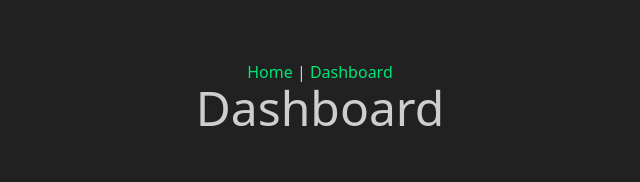
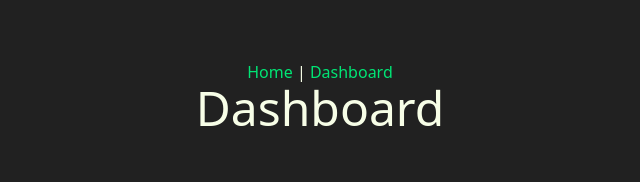
Before and after one commit to CuratorBot/Curator-Website, a Vue app: page /dashboard in a window 1280 px wide. Shown: the top 182 px of the page, without its empty margins (320-960 px from the left). Built offline with nearby package versions, Linux system fonts and the light colour scheme.

Commit message:
refactor some stuffs
- refactor all css code to use sass instead
- fix component names
- refactor all colours to use tailwind config colours instead

```diff
--- a/package.json
+++ b/package.json
@@ -17,6 +17,7 @@
     "autoprefixer": "^10.4.2",
     "postcss": "^8.4.8",
     "postcss-import": "^14.0.2",
+    "sass": "^1.49.9",
     "tailwindcss": "^3.0.23",
     "typescript": "^4.5.4",
     "vite": "^2.8.0",
--- a/src/App.vue
+++ b/src/App.vue
@@ -1,22 +1,11 @@
 <script lang="ts" setup>
-import TheNavbar from "@/components/TheNavBar.vue";
+import Navbar from '@/components/Navbar.vue';
 </script>
 
 <template>
-  <TheNavbar />
-  <div class="container">
-    <router-view></router-view>
-  </div>
+  <Navbar />
+  <router-view></router-view>
 </template>
 
-<style lang="css">
-#app {
-  text-align: center;
-  color: #cecece;
-  margin-top: 60px;
-}
-
-body {
-  background-color: #212121;
-}
+<style lang="scss">
 </style>
--- a/src/components/TheNavBar.vue
+++ b/src/components/Navbar.vue
@@ -1,12 +1,12 @@
-<template lang="">
-  <div id="nav">
+<template>
+  <div class="nav">
     <router-link to="/">Home</router-link> |
     <router-link to="/dashboard">Dashboard</router-link>
   </div>
 </template>
 <script lang="ts" setup></script>
-<style>
-a {
+<style lang="scss" scoped>
+.nav > a {
   @apply text-secondary-base;
 }
 </style>
--- a/src/main.ts
+++ b/src/main.ts
@@ -1,6 +1,8 @@
 import { createApp } from "vue";
 import App from "./App.vue";
 import { router } from "./router";
+
+import "./styles/main.scss"
 
 const app = createApp(App)
 
--- a/src/styles/main.css
+++ b/src/styles/main.scss
@@ -4,7 +4,10 @@
 @tailwind utilities;
 
 body {
-  /* @apply bg-color; */
+  @apply bg-primary-base;
+  @apply text-lime-50;
+  @apply mt-[60px];
+  @apply text-center;
 }
 
 /* Heading Sizes */
--- a/src/views/index.vue
+++ b/src/views/index.vue
@@ -2,8 +2,14 @@
 
 <template>
   <div class="home">
-    <h1><i class="fa-brands fa-discord"></i> Discord</h1>
+    <h1>
+      <i class="fa-brands fa-discord"></i> Discord
+    </h1>
   </div>
 </template>
 
-<style></style>
+<style lang="scss">
+.home {
+  @apply max-h-screen;
+}
+</style>
```
Also changed, not shown: 1 other file (tests, documents, lock files or other folders).
